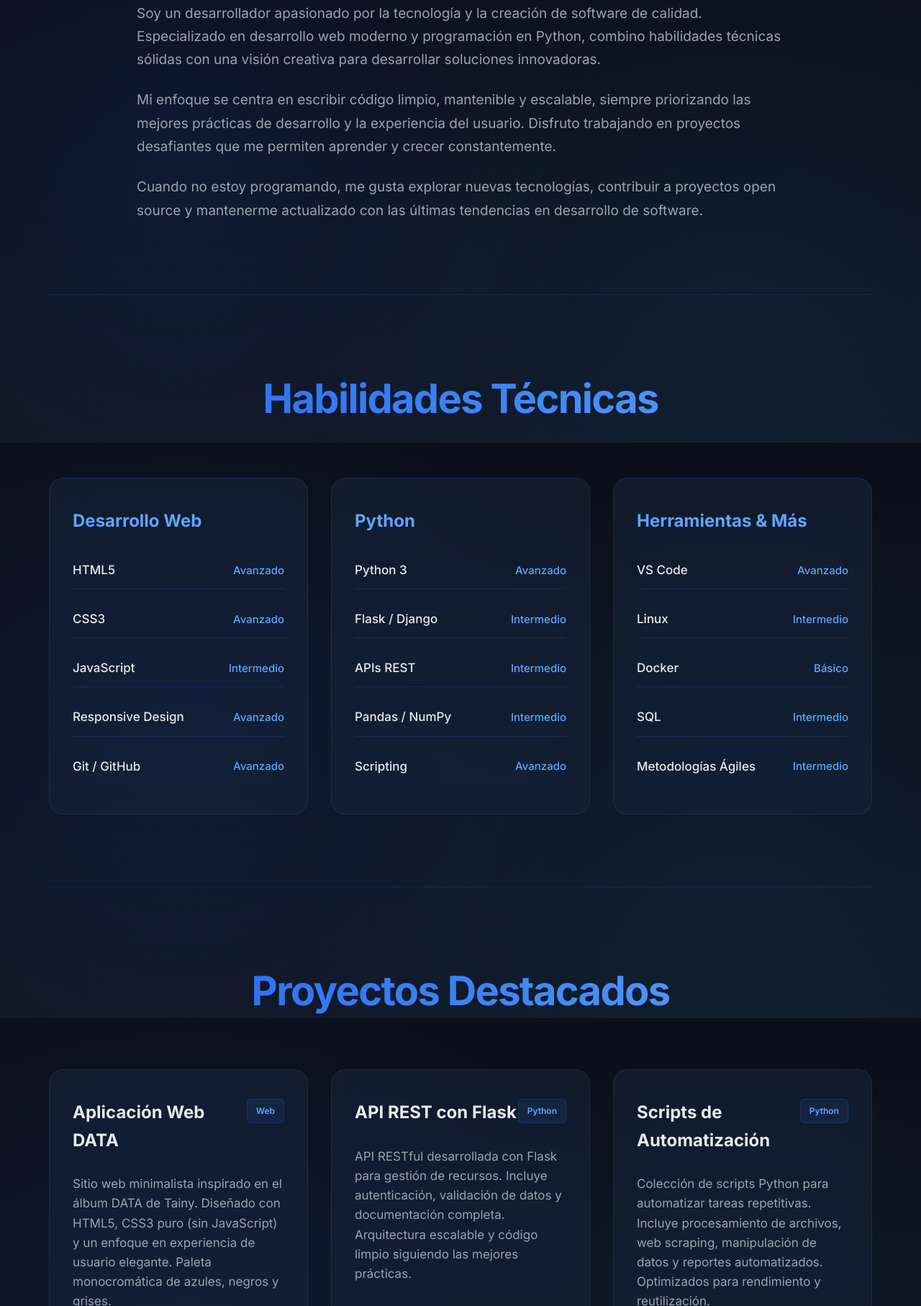
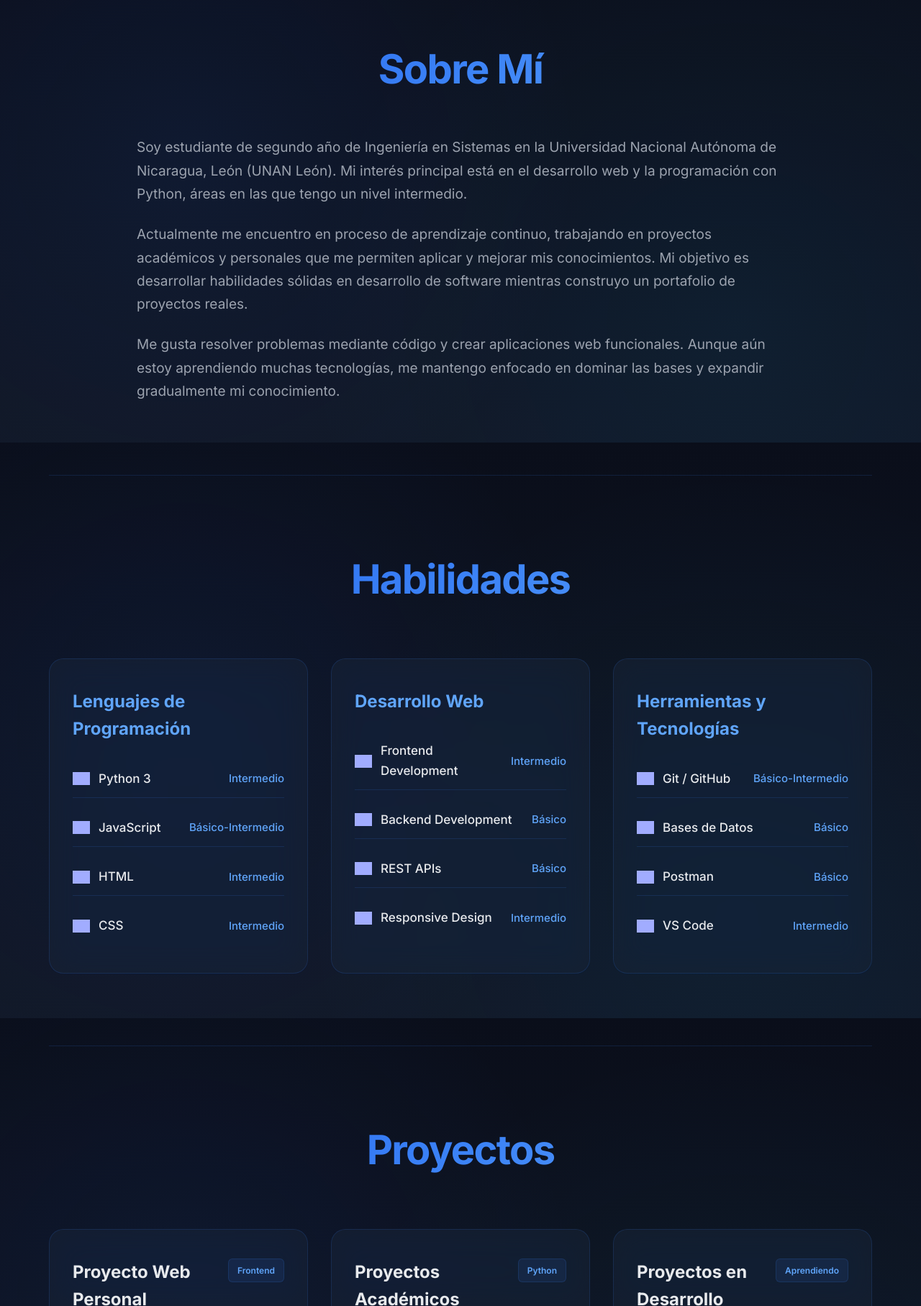
Before and after one commit to Imandro/DATA, a plain HTML site: page mi-portafolio.html in a window 1280 px wide. Shown: the part 985-2800 px from the top of the page at 72% size. Drawn offline with Linux system fonts and the light colour scheme; grey boxes are pictures that could not be loaded.

Commit message:
Update mi-portafolio.html

```diff
--- a/mi-portafolio.html
+++ b/mi-portafolio.html
@@ -3,129 +3,165 @@
 <head>
     <meta charset="UTF-8">
     <meta name="viewport" content="width=device-width, initial-scale=1.0">
-    <title>Imandro — Portafolio Profesional</title>
+    <title>Portafolio — Imandro</title>
     <link rel="stylesheet" href="estilos.css">
 </head>
 <body>
 
 <header>
     <nav>
-        <div class="logo">IMANDRO</div>
+        <div class="logo">Imandro</div>
         <div class="nav-links">
             <a href="index.html">Inicio</a>
-            <a href="mi-portafolio.html" class="active">Portafolio</a>
-            <a href="pagina2.html">Canciones</a>
-            <a href="portafolio.html">Detalles</a>
+            <a href="portafolio.html" class="active">Portafolio</a>
         </div>
     </nav>
 </header>
 
 <main>
+    <!-- Hero Section -->
     <section class="hero-portfolio">
         <div class="hero-portfolio-content">
-            <h1>Desarrollador Web & Python</h1>
-            <p class="hero-subtitle">Creando soluciones digitales con código limpio y diseño elegante</p>
-            <p class="hero-description">Programador especializado en desarrollo web frontend y backend con Python.
-            Apasionado por crear experiencias de usuario excepcionales y soluciones eficientes que resuelven problemas reales.</p>
+            <div class="profile-photo-container">
+                <img src="WhatsApp Image 2025-11-17 at 23.07.15.jpeg" alt="Imandro" class="profile-photo">
+            </div>
+            <h1>Imandro</h1>
+            <p class="hero-subtitle">Estudiante de Ingeniería en Sistemas</p>
+            <p class="hero-description">
+                Estudiante de 2do año en la UNAN León, apasionado por el desarrollo web y la programación.
+                Me enfoco en crear soluciones prácticas mientras continúo aprendiendo y mejorando mis habilidades
+                en tecnologías modernas.
+            </p>
             <div class="hero-buttons">
-                <a href="#proyectos" class="btn-primary">Ver Proyectos</a>
-                <a href="#contacto" class="btn-secondary">Contactar</a>
+                <a href="https://github.com/Imandro" target="_blank" class="btn-primary">Ver GitHub</a>
+                <a href="#contacto" class="btn-secondary">Contacto</a>
             </div>
         </div>
     </section>
 
-    <section class="about-section" id="sobre-mi">
+    <!-- About Section -->
+    <section class="about-section">
         <div class="about-content">
             <h2>Sobre Mí</h2>
             <div class="about-text">
-                <p>Soy un desarrollador apasionado por la tecnología y la creación de software de calidad.
-                Especializado en desarrollo web moderno y programación en Python, combino habilidades técnicas
-                sólidas con una visión creativa para desarrollar soluciones innovadoras.</p>
-                <p>Mi enfoque se centra en escribir código limpio, mantenible y escalable, siempre priorizando
-                las mejores prácticas de desarrollo y la experiencia del usuario. Disfruto trabajando en proyectos
-                desafiantes que me permiten aprender y crecer constantemente.</p>
-                <p>Cuando no estoy programando, me gusta explorar nuevas tecnologías, contribuir a proyectos
-                open source y mantenerme actualizado con las últimas tendencias en desarrollo de software.</p>
+                <p>
+                    Soy estudiante de segundo año de Ingeniería en Sistemas en la Universidad Nacional Autónoma de Nicaragua, León (UNAN León).
+                    Mi interés principal está en el desarrollo web y la programación con Python, áreas en las que tengo un nivel intermedio.
+                </p>
+                <p>
+                    Actualmente me encuentro en proceso de aprendizaje continuo, trabajando en proyectos académicos y personales
+                    que me permiten aplicar y mejorar mis conocimientos. Mi objetivo es desarrollar habilidades sólidas en desarrollo
+                    de software mientras construyo un portafolio de proyectos reales.
+                </p>
+                <p>
+                    Me gusta resolver problemas mediante código y crear aplicaciones web funcionales. Aunque aún estoy aprendiendo
+                    muchas tecnologías, me mantengo enfocado en dominar las bases y expandir gradualmente mi conocimiento.
+                </p>
             </div>
         </div>
     </section>
 
-    <section class="skills-section" id="habilidades">
-        <h2>Habilidades Técnicas</h2>
+    <!-- Skills Section -->
+    <section class="skills-section">
+        <h2>Habilidades</h2>
         <div class="skills-grid">
             <div class="skill-category">
-                <h3>Desarrollo Web</h3>
+                <h3>Lenguajes de Programación</h3>
                 <div class="skills-list">
                     <div class="skill-item">
-                        <span class="skill-name">HTML5</span>
-                        <span class="skill-level">Avanzado</span>
-                    </div>
-                    <div class="skill-item">
-                        <span class="skill-name">CSS3</span>
-                        <span class="skill-level">Avanzado</span>
-                    </div>
-                    <div class="skill-item">
-                        <span class="skill-name">JavaScript</span>
+                        <div class="skill-name-with-icon">
+                            <img src="https://cdn.jsdelivr.net/gh/devicons/devicon/icons/python/python-original.svg" alt="Python" class="tech-icon">
+                            <span class="skill-name">Python 3</span>
+                        </div>
                         <span class="skill-level">Intermedio</span>
                     </div>
                     <div class="skill-item">
-                        <span class="skill-name">Responsive Design</span>
-                        <span class="skill-level">Avanzado</span>
+                        <div class="skill-name-with-icon">
+                            <img src="https://cdn.jsdelivr.net/gh/devicons/devicon/icons/javascript/javascript-original.svg" alt="JavaScript" class="tech-icon">
+                            <span class="skill-name">JavaScript</span>
+                        </div>
+                        <span class="skill-level">Básico-Intermedio</span>
                     </div>
                     <div class="skill-item">
-                        <span class="skill-name">Git / GitHub</span>
-                        <span class="skill-level">Avanzado</span>
+                        <div class="skill-name-with-icon">
+                            <img src="https://cdn.jsdelivr.net/gh/devicons/devicon/icons/html5/html5-original.svg" alt="HTML" class="tech-icon">
+                            <span class="skill-name">HTML</span>
+                        </div>
+                        <span class="skill-level">Intermedio</span>
+                    </div>
+                    <div class="skill-item">
+                        <div class="skill-name-with-icon">
+                            <img src="https://cdn.jsdelivr.net/gh/devicons/devicon/icons/css3/css3-original.svg" alt="CSS" class="tech-icon">
+                            <span class="skill-name">CSS</span>
+                        </div>
+                        <span class="skill-level">Intermedio</span>
                     </div>
                 </div>
             </div>
 
             <div class="skill-category">
-                <h3>Python</h3>
+                <h3>Desarrollo Web</h3>
                 <div class="skills-list">
                     <div class="skill-item">
-                        <span class="skill-name">Python 3</span>
-                        <span class="skill-level">Avanzado</span>
-                    </div>
-                    <div class="skill-item">
-                        <span class="skill-name">Flask / Django</span>
+                        <div class="skill-name-with-icon">
+                            <img src="https://cdn.jsdelivr.net/gh/devicons/devicon/icons/react/react-original.svg" alt="Frontend" class="tech-icon">
+                            <span class="skill-name">Frontend Development</span>
+                        </div>
                         <span class="skill-level">Intermedio</span>
                     </div>
                     <div class="skill-item">
-                        <span class="skill-name">APIs REST</span>
-                        <span class="skill-level">Intermedio</span>
+                        <div class="skill-name-with-icon">
+                            <img src="https://cdn.jsdelivr.net/gh/devicons/devicon/icons/nodejs/nodejs-original.svg" alt="Backend" class="tech-icon">
+                            <span class="skill-name">Backend Development</span>
+                        </div>
+                        <span class="skill-level">Básico</span>
                     </div>
                     <div class="skill-item">
-                        <span class="skill-name">Pandas / NumPy</span>
-                        <span class="skill-level">Intermedio</span>
+                        <div class="skill-name-with-icon">
+                            <img src="https://cdn.jsdelivr.net/gh/devicons/devicon/icons/postman/postman-original.svg" alt="API" class="tech-icon">
+                            <span class="skill-name">REST APIs</span>
+                        </div>
+                        <span class="skill-level">Básico</span>
                     </div>
                     <div class="skill-item">
-                        <span class="skill-name">Scripting</span>
-                        <span class="skill-level">Avanzado</span>
+                        <div class="skill-name-with-icon">
+                            <img src="https://cdn.jsdelivr.net/gh/devicons/devicon/icons/css3/css3-original.svg" alt="Responsive" class="tech-icon">
+                            <span class="skill-name">Responsive Design</span>
+                        </div>
+                        <span class="skill-level">Intermedio</span>
                     </div>
                 </div>
             </div>
 
             <div class="skill-category">
-                <h3>Herramientas & Más</h3>
+                <h3>Herramientas y Tecnologías</h3>
                 <div class="skills-list">
                     <div class="skill-item">
-                        <span class="skill-name">VS Code</span>
-                        <span class="skill-level">Avanzado</span>
+                        <div class="skill-name-with-icon">
+                            <img src="https://cdn.jsdelivr.net/gh/devicons/devicon/icons/git/git-original.svg" alt="Git" class="tech-icon">
+                            <span class="skill-name">Git / GitHub</span>
+                        </div>
+                        <span class="skill-level">Básico-Intermedio</span>
                     </div>
                     <div class="skill-item">
-                        <span class="skill-name">Linux</span>
-                        <span class="skill-level">Intermedio</span>
-                    </div>
-                    <div class="skill-item">
-                        <span class="skill-name">Docker</span>
+                        <div class="skill-name-with-icon">
+                            <img src="https://cdn.jsdelivr.net/gh/devicons/devicon/icons/mysql/mysql-original.svg" alt="Database" class="tech-icon">
+                            <span class="skill-name">Bases de Datos</span>
+                        </div>
                         <span class="skill-level">Básico</span>
                     </div>
                     <div class="skill-item">
-                        <span class="skill-name">SQL</span>
-                        <span class="skill-level">Intermedio</span>
+                        <div class="skill-name-with-icon">
+                            <img src="https://cdn.jsdelivr.net/gh/devicons/devicon/icons/postman/postman-original.svg" alt="Postman" class="tech-icon">
+                            <span class="skill-name">Postman</span>
+                        </div>
+                        <span class="skill-level">Básico</span>
                     </div>
                     <div class="skill-item">
-                        <span class="skill-name">Metodologías Ágiles</span>
+                        <div class="skill-name-with-icon">
+                            <img src="https://cdn.jsdelivr.net/gh/devicons/devicon/icons/vscode/vscode-original.svg" alt="VS Code" class="tech-icon">
+                            <span class="skill-name">VS Code</span>
+                        </div>
                         <span class="skill-level">Intermedio</span>
                     </div>
                 </div>
@@ -133,39 +169,33 @@
         </div>
     </section>
 
-    <section class="projects-section" id="proyectos">
-        <h2>Proyectos Destacados</h2>
+    <!-- Projects Section -->
+    <section class="projects-section">
+        <h2>Proyectos</h2>
         <div class="projects-grid">
             <div class="project-card">
                 <div class="project-header">
-                    <h3>Aplicación Web DATA</h3>
-                    <span class="project-tag">Web</span>
+                    <h3>Proyecto Web Personal</h3>
+                    <span class="project-tag">Frontend</span>
                 </div>
-                <p class="project-description">Sitio web minimalista inspirado en el álbum DATA de Tainy.
-                Diseñado con HTML5, CSS3 puro (sin JavaScript) y un enfoque en experiencia de usuario elegante.
-                Paleta monocromática de azules, negros y grises.</p>
+                <p class="project-description">
+                    Sitio web personal desarrollado con HTML, CSS y JavaScript. Incluye diseño responsive
+                    y secciones interactivas. Proyecto que me permitió practicar y mejorar mis habilidades
+                    en desarrollo frontend.
+                </p>
                 <div class="project-tech">
-                    <span>HTML5</span>
-                    <span>CSS3</span>
-                    <span>Responsive</span>
-                </div>
-                <div class="project-links">
-                    <a href="index.html" target="_blank" class="project-link">Ver Proyecto →</a>
-                </div>
-            </div>
-
-            <div class="project-card">
-                <div class="project-header">
-                    <h3>API REST con Flask</h3>
-                    <span class="project-tag">Python</span>
-                </div>
-                <p class="project-description">API RESTful desarrollada con Flask para gestión de recursos.
-                Incluye autenticación, validación de datos y documentación completa. Arquitectura escalable
-                y código limpio siguiendo las mejores prácticas.</p>
-                <div class="project-tech">
-                    <span>Python</span>
-                    <span>Flask</span>
-                    <span>REST API</span>
+                    <span class="tech-badge">
+                        <img src="https://cdn.jsdelivr.net/gh/devicons/devicon/icons/html5/html5-original.svg" alt="HTML" class="tech-badge-icon">
+                        HTML
+                    </span>
+                    <span class="tech-badge">
+                        <img src="https://cdn.jsdelivr.net/gh/devicons/devicon/icons/css3/css3-original.svg" alt="CSS" class="tech-badge-icon">
+                        CSS
+                    </span>
+                    <span class="tech-badge">
+                        <img src="https://cdn.jsdelivr.net/gh/devicons/devicon/icons/javascript/javascript-original.svg" alt="JavaScript" class="tech-badge-icon">
+                        JavaScript
+                    </span>
                 </div>
                 <div class="project-links">
                     <a href="https://github.com/Imandro" target="_blank" class="project-link">Ver en GitHub →</a>
@@ -174,16 +204,20 @@
 
             <div class="project-card">
                 <div class="project-header">
-                    <h3>Scripts de Automatización</h3>
+                    <h3>Proyectos Académicos</h3>
                     <span class="project-tag">Python</span>
                 </div>
-                <p class="project-description">Colección de scripts Python para automatizar tareas repetitivas.
-                Incluye procesamiento de archivos, web scraping, manipulación de datos y reportes automatizados.
-                Optimizados para rendimiento y reutilización.</p>
+                <p class="project-description">
+                    Colección de proyectos desarrollados durante mi carrera universitaria. Incluyen ejercicios
+                    de programación, algoritmos y pequeñas aplicaciones desarrolladas en Python 3 como parte
+                    de mis cursos de ingeniería en sistemas.
+                </p>
                 <div class="project-tech">
-                    <span>Python</span>
-                    <span>Automation</span>
-                    <span>Scripting</span>
+                    <span class="tech-badge">
+                        <img src="https://cdn.jsdelivr.net/gh/devicons/devicon/icons/python/python-original.svg" alt="Python" class="tech-badge-icon">
+                        Python 3
+                    </span>
+                    <span class="tech-badge">Algoritmos</span>
                 </div>
                 <div class="project-links">
                     <a href="https://github.com/Imandro" target="_blank" class="project-link">Ver en GitHub →</a>
@@ -192,16 +226,17 @@
 
             <div class="project-card">
                 <div class="project-header">
-                    <h3>Dashboard Interactivo</h3>
-                    <span class="project-tag">Web</span>
+                    <h3>Proyectos en Desarrollo</h3>
+                    <span class="project-tag">Aprendiendo</span>
                 </div>
-                <p class="project-description">Dashboard web responsivo con visualización de datos en tiempo real.
-                Interfaz intuitiva y moderna diseñada para facilitar el análisis de información.
-                Compatible con múltiples dispositivos.</p>
+                <p class="project-description">
+                    Actualmente trabajando en proyectos que me permiten aprender nuevas tecnologías y frameworks.
+                    Estos proyectos incluyen integración con APIs, bases de datos y mejores prácticas de desarrollo
+                    de software.
+                </p>
                 <div class="project-tech">
-                    <span>HTML5</span>
-                    <span>CSS3</span>
-                    <span>JavaScript</span>
+                    <span>En Proceso</span>
+                    <span>Práctica</span>
                 </div>
                 <div class="project-links">
                     <a href="https://github.com/Imandro" target="_blank" class="project-link">Ver en GitHub →</a>
@@ -210,71 +245,35 @@
         </div>
     </section>
 
-    <section class="experience-section" id="experiencia">
-        <h2>Experiencia</h2>
-        <div class="experience-timeline">
-            <div class="experience-item">
-                <div class="experience-date">2024 - Presente</div>
-                <div class="experience-content">
-                    <h3>Desarrollador Web Freelance</h3>
-                    <p class="experience-company">Autónomo</p>
-                    <p class="experience-description">Desarrollo de sitios web y aplicaciones personalizadas para clientes.
-                    Especialización en diseño minimalista, código limpio y soluciones eficientes. Trabajo con HTML5, CSS3 y Python
-                    para crear experiencias digitales de alta calidad.</p>
-                </div>
-            </div>
-
-            <div class="experience-item">
-                <div class="experience-date">2023 - 2024</div>
-                <div class="experience-content">
-                    <h3>Desarrollador Python Junior</h3>
-                    <p class="experience-company">Proyectos Personales</p>
-                    <p class="experience-description">Desarrollo de aplicaciones y scripts en Python. Creación de APIs REST,
-                    automatización de procesos y análisis de datos. Enfoque en aprendizaje continuo y mejora de habilidades técnicas.</p>
-                </div>
+    <!-- Education Section -->
+    <section class="education-section">
+        <h2>Educación</h2>
+        <div class="education-grid">
+            <div class="education-item">
+                <h3>Ingeniería en Sistemas</h3>
+                <p class="education-institution">Universidad Nacional Autónoma de Nicaragua, León (UNAN León)</p>
+                <p class="education-description">
+                    Actualmente cursando segundo año. Programa enfocado en fundamentos de programación,
+                    estructuras de datos, bases de datos, desarrollo web y sistemas operativos.
+                </p>
             </div>
         </div>
     </section>
 
-    <section class="education-section" id="educacion">
-        <h2>Educación</h2>
-        <div class="education-grid">
-            <div class="education-item">
-                <h3>Desarrollo Web</h3>
-                <p class="education-institution">Autodidacta</p>
-                <p class="education-description">Aprendizaje continuo a través de cursos online, documentación oficial
-                y proyectos prácticos. Especialización en desarrollo frontend y diseño responsivo.</p>
-            </div>
-
-            <div class="education-item">
-                <h3>Programación en Python</h3>
-                <p class="education-institution">Cursos Online & Práctica</p>
-                <p class="education-description">Formación en Python a través de cursos especializados, proyectos personales
-                y contribuciones a repositorios open source. Enfoque en desarrollo backend y automatización.</p>
-            </div>
-        </div>
-    </section>
-
+    <!-- Contact Section -->
     <section class="contact-section" id="contacto">
         <h2>Contacto</h2>
-        <p class="contact-description">¿Tienes un proyecto en mente? Me encantaría escucharte y trabajar juntos.</p>
+        <p class="contact-description">
+            ¿Interesado en colaborar o tienes alguna pregunta? No dudes en contactarme.
+        </p>
         <div class="contact-grid">
             <a href="https://github.com/Imandro" target="_blank" class="contact-card">
-                <svg class="contact-icon" xmlns="http://www.w3.org/2000/svg" width="32" height="32" viewBox="0 0 24 24" fill="currentColor">
+                <svg class="contact-icon" xmlns="http://www.w3.org/2000/svg" width="48" height="48" viewBox="0 0 24 24" fill="none" stroke="currentColor" stroke-width="2" stroke-linecap="round" stroke-linejoin="round">
                     <path d="M12 0c-6.626 0-12 5.373-12 12 0 5.302 3.438 9.8 8.207 11.387.599.111.793-.261.793-.577v-2.234c-3.338.726-4.033-1.416-4.033-1.416-.546-1.387-1.333-1.756-1.333-1.756-1.089-.745.083-.729.083-.729 1.205.084 1.839 1.237 1.839 1.237 1.07 1.834 2.807 1.304 3.492.997.107-.775.418-1.305.762-1.604-2.665-.305-5.467-1.334-5.467-5.931 0-1.311.469-2.381 1.236-3.221-.124-.303-.535-1.524.117-3.176 0 0 1.008-.322 3.301 1.23.957-.266 1.983-.399 3.003-.404 1.02.005 2.047.138 3.006.404 2.291-1.552 3.297-1.23 3.297-1.23.653 1.653.242 2.874.118 3.176.77.84 1.235 1.911 1.235 3.221 0 4.609-2.807 5.624-5.479 5.921.43.372.823 1.102.823 2.222v3.293c0 .319.192.694.801.576 4.765-1.589 8.199-6.086 8.199-11.386 0-6.627-5.373-12-12-12z"/>
                 </svg>
                 <h3>GitHub</h3>
                 <p>github.com/Imandro</p>
             </a>
-
-            <div class="contact-card">
-                <svg class="contact-icon" xmlns="http://www.w3.org/2000/svg" width="32" height="32" viewBox="0 0 24 24" fill="none" stroke="currentColor" stroke-width="2" stroke-linecap="round" stroke-linejoin="round">
-                    <path d="M4 4h16c1.1 0 2 .9 2 2v12c0 1.1-.9 2-2 2H4c-1.1 0-2-.9-2-2V6c0-1.1.9-2 2-2z"></path>
-                    <polyline points="22,6 12,13 2,6"></polyline>
-                </svg>
-                <h3>Email</h3>
-                <p>contacto@imandro.dev</p>
-            </div>
         </div>
     </section>
 </main>
@@ -287,7 +286,7 @@
             </svg>
             <span>Imandro GitHub</span>
         </a>
-        <p class="copyright">© 2025 Imandro. Todos los derechos reservados.</p>
+        <p class="copyright">© 2025 Imandro Álvarez. Todos los derechos reservados.</p>
     </div>
 </footer>
 
```
